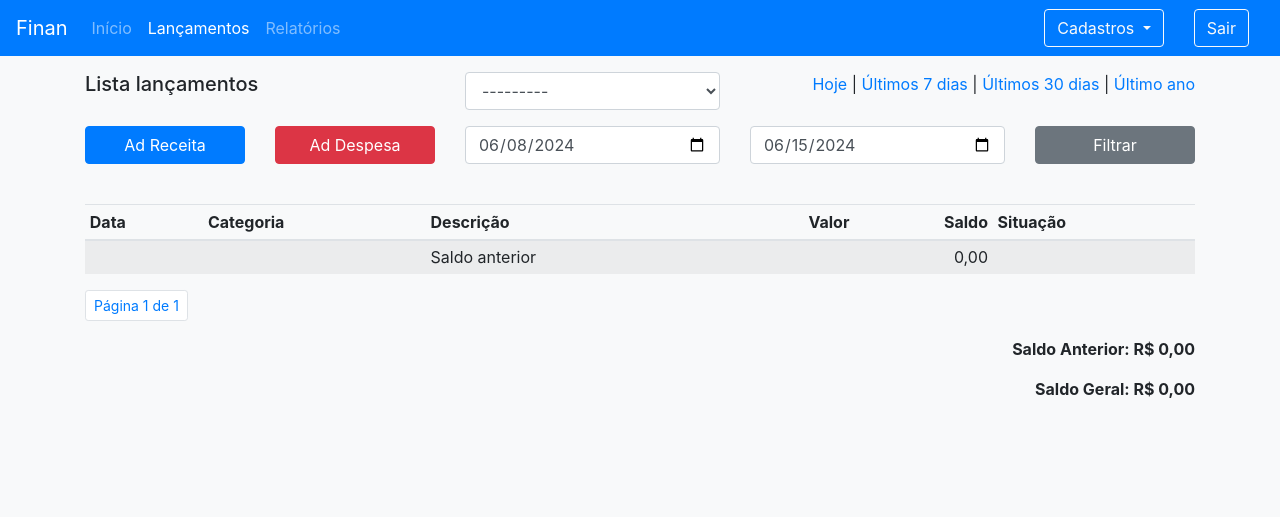
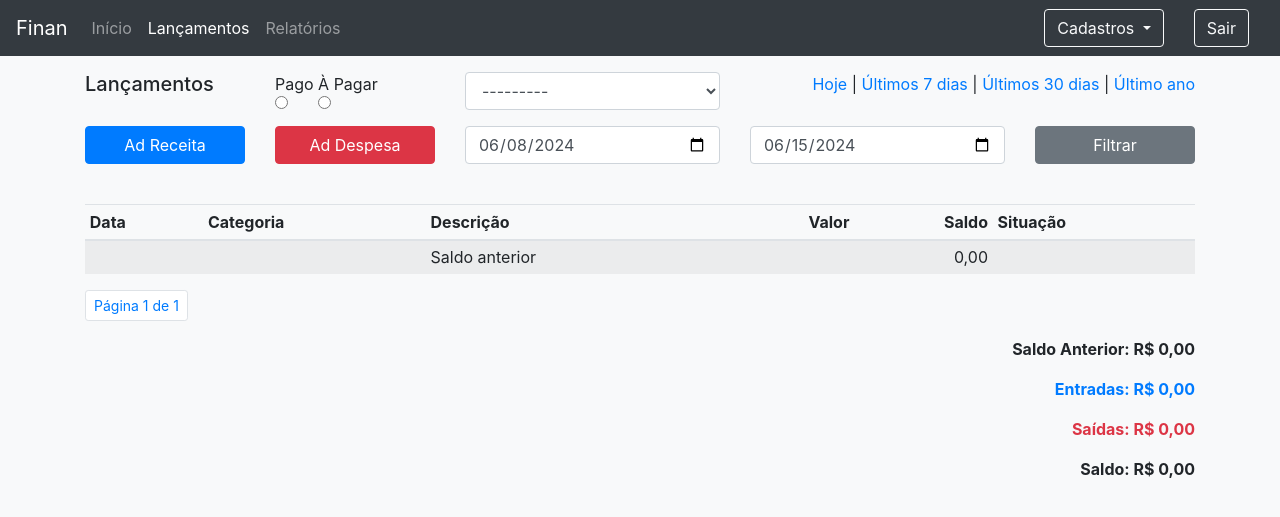
Before and after one commit to diogowagner/finan, a Django app: page /lancamentos/ in a window 1280 px wide. Shown: the top 517 px of the page. Run offline with Django 5.2, Linux system fonts and the light colour scheme; data that the repository does not hold is empty; parts of the project's set-up code (start-up, migrations or seed data) failed here and were passed over; some libraries are stand-ins or nearby versions.

Commit message:
melhorias

```diff
--- a/fluxo/templates/base.html
+++ b/fluxo/templates/base.html
@@ -28,7 +28,7 @@
 <body class="bg-light">
 
 <header>
-    <nav class="navbar navbar-expand-md navbar-dark fixed-top bg-primary">
+    <nav class="navbar navbar-expand-md navbar-dark fixed-top bg-dark">
         <a class="navbar-brand" href="">Finan</a>
         <button class="navbar-toggler" type="button" data-toggle="collapse" data-target="#navbarCollapse" aria-controls="navbarCollapse" aria-expanded="false" aria-label="Toggle navigation">
         <span class="navbar-toggler-icon"></span>
--- a/fluxo/templates/lancamento.html
+++ b/fluxo/templates/lancamento.html
@@ -11,10 +11,18 @@
             <div class="col-lg-12 order-md-1">
                 <form method="GET" action=".">
                     <div class="row">
-                        <div class="col-md-4 mb-3">
+                        <div class="col-md-2 mb-2">
                             <div class="text-left">
                                 <h5>{{ titulo }}</h5>
                             </div>
+                        </div>
+                        <div class="col-lg-2 mb-2">
+                            {% for radio in lancamentoForm.situacao %}
+                                <label for="{{ radio.id_for_label }}">
+                                    {{ radio.choice_label }}
+                                    <span class="radio">{{ radio.tag }}</span>
+                                </label>
+                            {% endfor %}
                         </div>
                         <div class="col-lg-3 mb-3">
                             {{ lancamentoForm.conta }}
@@ -93,7 +101,7 @@
                                     {% if item.lancamento.situacao == 'PAGO' %}
                                         <td class='text-center'>Pago</td>
                                     {% else %}
-                                        <td class='text-center'>A Pagar</td>
+                                        <td class='text-center'>À Pagar</td>
                                     {% endif %}
 
                                 </tr>
@@ -136,7 +144,9 @@
                 </nav>
                 <div>
                     <p class="font-weight-bold text-right">Saldo Anterior: R$ {{ saldo_anterior|currency }}</p>
-                    <p class="font-weight-bold text-right">Saldo Geral: R$ {{ saldo_geral|currency }}</p>
+                    <p class="font-weight-bold text-primary text-right">Entradas: R$ {{ total_entradas|currency }}</p>
+                    <p class="font-weight-bold text-danger text-right">Saídas: R$ {{ total_saidas|currency }}</p>
+                    <p class="font-weight-bold text-right">Saldo: R$ {{ saldo_pagina|currency }}</p>
                 </div>
             </div>
         </div>
--- a/fluxo/views.py
+++ b/fluxo/views.py
@@ -62,8 +62,9 @@ def filtros(request):
     )
 
 def lancamentos(request):
-    titulo = 'Lista lançamentos'
+    titulo = 'Lançamentos'
 
+    situacao_selecionada = request.GET.get('situacao')
     filtro = request.GET.get('filtro')
     data_inicio = request.GET.get('data_inicio')
     data_fim = request.GET.get('data_fim')
@@ -95,6 +96,7 @@ def lancamentos(request):
             data_inicio = hoje - timedelta(days=7)
             data_fim = hoje
 
+    # Filtrar os lançamentos com base nos filtros aplicados
     lancamentos_list = Lancamento.objects.filter(
         data_lancamento__range=(data_inicio, data_fim)
     ).order_by("data_lancamento", "pk").prefetch_related('itens')
@@ -102,8 +104,8 @@ def lancamentos(request):
     if conta_selecionada:
         lancamentos_list = lancamentos_list.filter(conta_id=conta_selecionada)
 
-    saldo_geral = Item.objects.all().aggregate(Sum('valor'))['valor__sum']
-    saldo_geral = f'{saldo_geral:.2f}' if saldo_geral is not None else '0.00'
+    if situacao_selecionada:
+        lancamentos_list = lancamentos_list.filter(situacao=situacao_selecionada)
 
     # Calcular saldo anterior considerando todos os lançamentos antes da data_inicio
     saldo_anterior = 0
@@ -113,8 +115,14 @@ def lancamentos(request):
         ).aggregate(Sum('valor'))['valor__sum']
         saldo_anterior = saldo_anterior if saldo_anterior is not None else 0
 
+    saldo_geral = Item.objects.all().aggregate(Sum('valor'))['valor__sum']
+    saldo_geral = f'{saldo_geral:.2f}' if saldo_geral is not None else '0.00'
+
+    # Calcular saldo acumulado para cada lançamento
     lancamentos_com_saldos = []
     saldo_acumulado = saldo_anterior
+    total_entradas = 0
+    total_saidas = 0
 
     for lancamento in lancamentos_list:
         itens_do_lancamento = lancamento.itens.all()
@@ -130,18 +138,40 @@ def lancamentos(request):
     page_number = request.GET.get('page')
     lancamentos_paginados = paginator.get_page(page_number)
 
+    if situacao_selecionada == 'APAGAR':
+        saldo_pagina = 0
+    elif lancamentos_paginados:
+        saldo_paginado = lancamentos_paginados[0]['saldo']
+        valor_total_paginado = lancamentos_paginados[0]['lancamento'].valor_total
+
+        saldo_anterior = saldo_paginado - valor_total_paginado
+        saldo_pagina = saldo_anterior
+    else:
+        saldo_pagina = saldo_acumulado
+
+
+    for lancamento in lancamentos_paginados:
+        if lancamento['lancamento'].tipo == 'RECEITA' and lancamento['lancamento'].situacao == 'PAGO':
+            total_entradas += lancamento['lancamento'].valor_total
+        elif lancamento['lancamento'].tipo == 'DESPESA' and lancamento['lancamento'].situacao == 'PAGO':
+            total_saidas += lancamento['lancamento'].valor_total
+        if lancamento['lancamento'].situacao == 'PAGO':
+            saldo_pagina += lancamento['lancamento'].valor_total
+
     get_copy = request.GET.copy()
     parameters = get_copy.pop('page', True) and get_copy.urlencode()
 
-    lancamentoForm = LancamentosOpForm(initial={'conta': conta_selecionada})
+    lancamentoForm = LancamentosOpForm(initial={'conta': conta_selecionada, 'situacao': situacao_selecionada})
 
     context = {
         'titulo': titulo,
         'is_lancamento': True,
         'lancamentos_com_saldos': lancamentos_paginados,
         'parameters': parameters,
-        'saldo_geral': saldo_geral,
+        'saldo_pagina': saldo_pagina,
         'saldo_anterior': saldo_anterior,
+        'total_entradas': total_entradas,
+        'total_saidas': total_saidas,
         'data_inicio': data_inicio.isoformat() if data_inicio else '',
         'data_fim': data_fim.isoformat() if data_fim else '',
         'hoje': hoje.isoformat(),
```
Also changed, not shown: fluxo/templates/index.html (+29 -2 lines).
